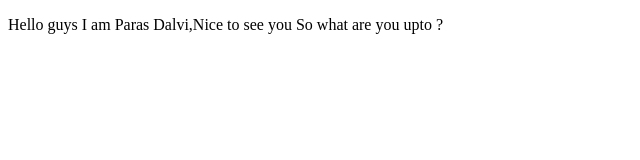
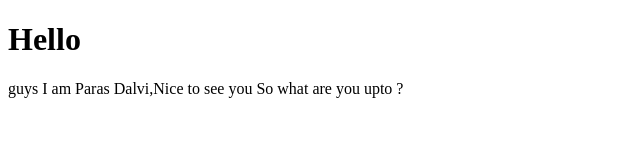
Before and after one commit to indiexenon/gitdeo, a plain HTML site: page index.html in a window 1280 px wide. Shown: the whole page, without its empty margins (0-640 px from the left). Drawn offline with Linux system fonts and the light colour scheme.

Commit message:
# added h1 tagged

```diff
--- a/index.html
+++ b/index.html
@@ -4,6 +4,7 @@
 	<title>demo git</title>
 </head>
 <body>
-<p>Hello guys I am Paras Dalvi,Nice to see you So what are you upto ?</p>
+<p><h1>Hello</h1> guys I am Paras Dalvi,Nice to see you So what are you upto ?</p>
+
 </body>
 </html>
```
